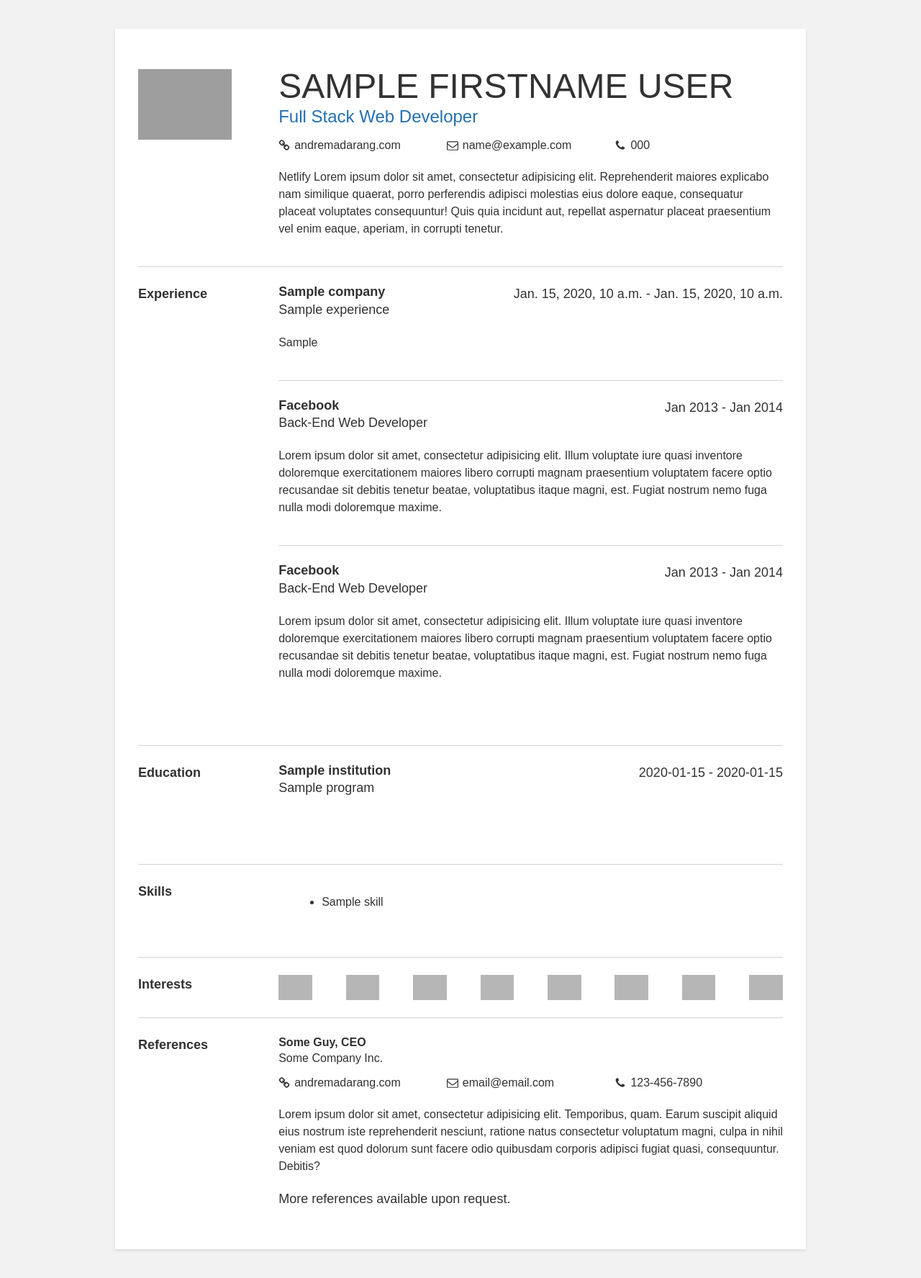
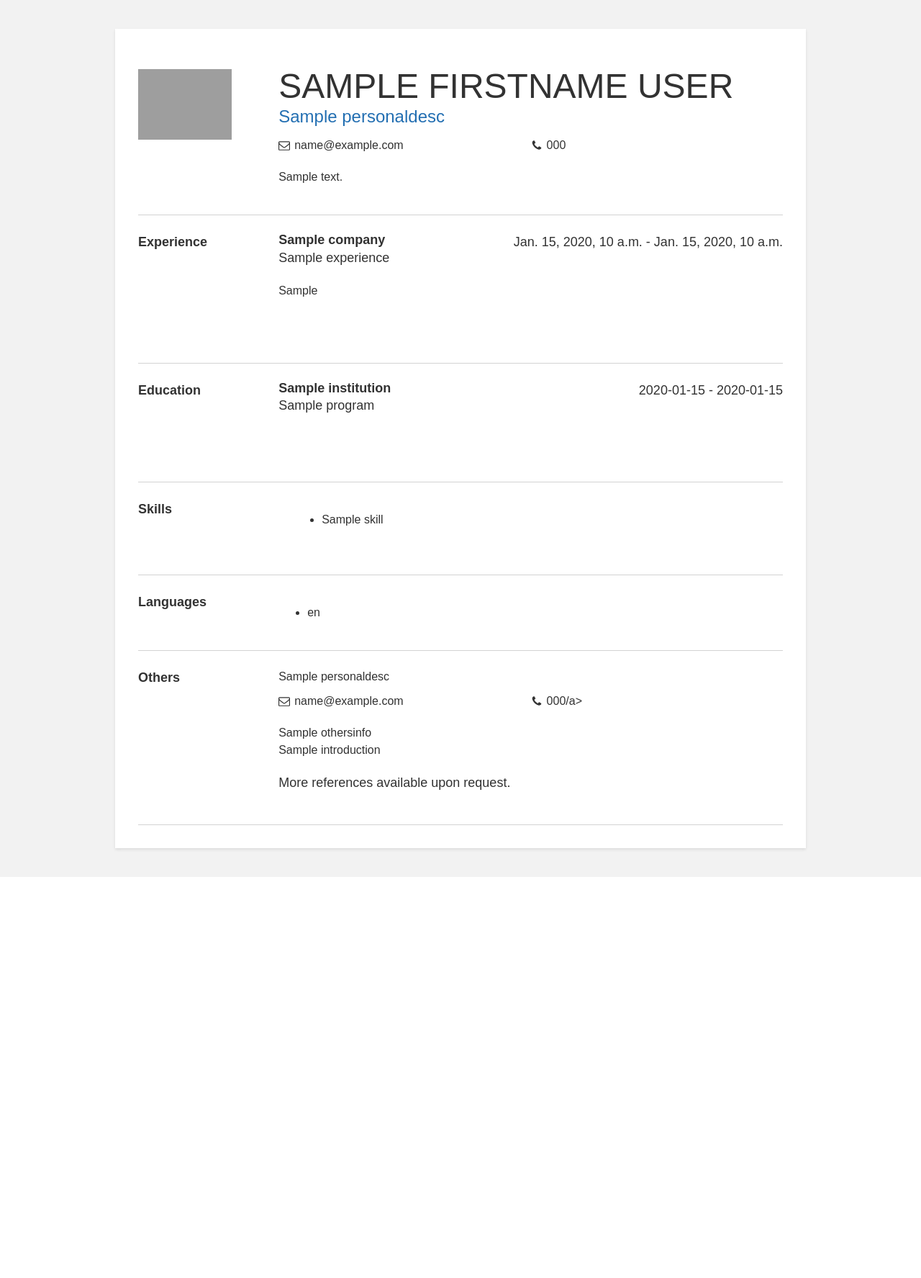
Before and after one commit to SevenSem/Resume, a Django app: template resume/templates/resumes/resume1.html in a window 1280 px wide. Shown: the whole page at 72% size. After the commit the page ends 1218 px from the top, so only its background shows below. Run offline with Django 3.2, Linux system fonts and the light colour scheme; the template is opened without the code that fills it: most values are stand-ins (such as "Sample title", 1, 10 or a date in 2020); grey boxes are pictures that could not be loaded.

Commit message:
resume update

```diff
--- a/resume/templates/resumes/resume1.html
+++ b/resume/templates/resumes/resume1.html
@@ -3,7 +3,8 @@
 {% load static %}
 <head>
   <meta charset="UTF-8">
-  <title>Andre's Resume</title>
+  <!-- Template 1 -->
+  <title>{{personalinfodata.firstname | upper}} {{personalinfodata.lastname | upper}}</title>
   <style>
      html {
         box-sizing: border-box;
@@ -200,12 +201,12 @@
       </div>
       <div>
         <div class="my-name">{{personalinfodata.firstname | upper}} {{personalinfodata.lastname | upper}}</div>
-        <div class="my-title">Full Stack Web Developer</div>
+        <div class="my-title">{{personaldesc.Job_title}}</div>
         <div class="links">
-          <div class="link-item">
+          <!-- <div class="link-item">
             <svg class="icon" viewBox="0 0 1792 1792" xmlns="http://www.w3.org/2000/svg"><path d="M1520 1216q0-40-28-68l-208-208q-28-28-68-28-42 0-72 32 3 3 19 18.5t21.5 21.5 15 19 13 25.5 3.5 27.5q0 40-28 68t-68 28q-15 0-27.5-3.5t-25.5-13-19-15-21.5-21.5-18.5-19q-33 31-33 73 0 40 28 68l206 207q27 27 68 27 40 0 68-26l147-146q28-28 28-67zm-703-705q0-40-28-68l-206-207q-28-28-68-28-39 0-68 27l-147 146q-28 28-28 67 0 40 28 68l208 208q27 27 68 27 42 0 72-31-3-3-19-18.5t-21.5-21.5-15-19-13-25.5-3.5-27.5q0-40 28-68t68-28q15 0 27.5 3.5t25.5 13 19 15 21.5 21.5 18.5 19q33-31 33-73zm895 705q0 120-85 203l-147 146q-83 83-203 83-121 0-204-85l-206-207q-83-83-83-203 0-123 88-209l-88-88q-86 88-208 88-120 0-204-84l-208-208q-84-84-84-204t85-203l147-146q83-83 203-83 121 0 204 85l206 207q83 83 83 203 0 123-88 209l88 88q86-88 208-88 120 0 204 84l208 208q84 84 84 204z"/></svg>
             <a href="http://google.ca">andremadarang.com</a>
-          </div>
+          </div> -->
           <div class="link-item">
             <svg class="icon" viewBox="0 0 1792 1792" xmlns="http://www.w3.org/2000/svg"><path d="M1664 1504v-768q-32 36-69 66-268 206-426 338-51 43-83 67t-86.5 48.5-102.5 24.5h-2q-48 0-102.5-24.5t-86.5-48.5-83-67q-158-132-426-338-37-30-69-66v768q0 13 9.5 22.5t22.5 9.5h1472q13 0 22.5-9.5t9.5-22.5zm0-1051v-24.5l-.5-13-3-12.5-5.5-9-9-7.5-14-2.5h-1472q-13 0-22.5 9.5t-9.5 22.5q0 168 147 284 193 152 401 317 6 5 35 29.5t46 37.5 44.5 31.5 50.5 27.5 43 9h2q20 0 43-9t50.5-27.5 44.5-31.5 46-37.5 35-29.5q208-165 401-317 54-43 100.5-115.5t46.5-131.5zm128-37v1088q0 66-47 113t-113 47h-1472q-66 0-113-47t-47-113v-1088q0-66 47-113t113-47h1472q66 0 113 47t47 113z"/></svg>
             <a href="mailto:{{personalinfodata.email}}">{{personalinfodata.email}}</a>
@@ -216,7 +217,7 @@
           </div>
         </div> <!-- end links -->
 
-        <p>Netlify Lorem ipsum dolor sit amet, consectetur adipisicing elit. Reprehenderit maiores explicabo nam similique quaerat, porro perferendis adipisci molestias eius dolore eaque, consequatur placeat voluptates consequuntur! Quis quia incidunt aut, repellat aspernatur placeat praesentium vel enim eaque, aperiam, in corrupti tenetur.</p>
+        <p>{{personaldesc.about}}</p>
       </div>
     </section>
 
@@ -237,31 +238,9 @@
           <p>{{experience.experienceInfo}} <p>
         </div> <!-- end job -->
         {% endfor %}
-        <div class="job">
-          <div class="job-title-container">
-            <div>
-              <div class="job-company">Facebook</div>
-              <div class="job-title">Back-End Web Developer</div>
-            </div>
-            <div>
-              Jan 2013 - Jan 2014
-            </div>
-          </div> <!-- end job-title container -->
-          <p>Lorem ipsum dolor sit amet, consectetur adipisicing elit. Illum voluptate iure quasi inventore doloremque exercitationem maiores libero corrupti magnam praesentium voluptatem facere optio recusandae sit debitis tenetur beatae, voluptatibus itaque magni, est. Fugiat nostrum nemo fuga nulla modi doloremque maxime.</p>
-        </div> <!-- end job -->
 
-        <div class="job">
-          <div class="job-title-container">
-            <div>
-              <div class="job-company">Facebook</div>
-              <div class="job-title">Back-End Web Developer</div>
-            </div>
-            <div>
-              Jan 2013 - Jan 2014
-            </div>
-          </div> <!-- end job-title container -->
-          <p>Lorem ipsum dolor sit amet, consectetur adipisicing elit. Illum voluptate iure quasi inventore doloremque exercitationem maiores libero corrupti magnam praesentium voluptatem facere optio recusandae sit debitis tenetur beatae, voluptatibus itaque magni, est. Fugiat nostrum nemo fuga nulla modi doloremque maxime.</p>
-        </div> <!-- end job -->
+
+
       </div>
     </section>
 
@@ -297,7 +276,7 @@
       </div>
     </section>
 
-    <section>
+    <!-- <section>
       <div class="section-title">Interests</div>
       <div class="interests-container">
         <img src="img/guitar.svg" alt="icon">
@@ -309,29 +288,40 @@
         <img src="img/video.svg" alt="icon">
         <img src="img/cutlery.svg" alt="icon">
       </div>
+    </section> -->
+
+    <section>
+      <div class="section-title">Languages</div>
+      <div class="interests-container">
+        {% for languages in languagedata %}
+          <ul>
+            <li>{{languages.language}}</li>
+          </ul>
+        {% endfor %}
+      </div>
     </section>
 
     <section>
-      <div class="section-title">References</div>
+      <div class="section-title">Others</div>
       <div>
-        <div class="job-company">Some Guy, CEO</div>
-        <div class="job-title">Some Company Inc.</div>
+        <!-- <div class="job-company">Some Guy, CEO</div> -->
+        <div class="job-title">{{personaldesc.Job_title}}</div>
         <div class="links">
-          <div class="link-item">
+          <!-- <div class="link-item">
             <svg class="icon" viewBox="0 0 1792 1792" xmlns="http://www.w3.org/2000/svg"><path d="M1520 1216q0-40-28-68l-208-208q-28-28-68-28-42 0-72 32 3 3 19 18.5t21.5 21.5 15 19 13 25.5 3.5 27.5q0 40-28 68t-68 28q-15 0-27.5-3.5t-25.5-13-19-15-21.5-21.5-18.5-19q-33 31-33 73 0 40 28 68l206 207q27 27 68 27 40 0 68-26l147-146q28-28 28-67zm-703-705q0-40-28-68l-206-207q-28-28-68-28-39 0-68 27l-147 146q-28 28-28 67 0 40 28 68l208 208q27 27 68 27 42 0 72-31-3-3-19-18.5t-21.5-21.5-15-19-13-25.5-3.5-27.5q0-40 28-68t68-28q15 0 27.5 3.5t25.5 13 19 15 21.5 21.5 18.5 19q33-31 33-73zm895 705q0 120-85 203l-147 146q-83 83-203 83-121 0-204-85l-206-207q-83-83-83-203 0-123 88-209l-88-88q-86 88-208 88-120 0-204-84l-208-208q-84-84-84-204t85-203l147-146q83-83 203-83 121 0 204 85l206 207q83 83 83 203 0 123-88 209l88 88q86-88 208-88 120 0 204 84l208 208q84 84 84 204z"/></svg>
             <a href="http://google.ca">andremadarang.com</a>
-          </div>
+          </div> -->
           <div class="link-item">
             <svg class="icon" viewBox="0 0 1792 1792" xmlns="http://www.w3.org/2000/svg"><path d="M1664 1504v-768q-32 36-69 66-268 206-426 338-51 43-83 67t-86.5 48.5-102.5 24.5h-2q-48 0-102.5-24.5t-86.5-48.5-83-67q-158-132-426-338-37-30-69-66v768q0 13 9.5 22.5t22.5 9.5h1472q13 0 22.5-9.5t9.5-22.5zm0-1051v-24.5l-.5-13-3-12.5-5.5-9-9-7.5-14-2.5h-1472q-13 0-22.5 9.5t-9.5 22.5q0 168 147 284 193 152 401 317 6 5 35 29.5t46 37.5 44.5 31.5 50.5 27.5 43 9h2q20 0 43-9t50.5-27.5 44.5-31.5 46-37.5 35-29.5q208-165 401-317 54-43 100.5-115.5t46.5-131.5zm128-37v1088q0 66-47 113t-113 47h-1472q-66 0-113-47t-47-113v-1088q0-66 47-113t113-47h1472q66 0 113 47t47 113z"/></svg>
-            <a href="mailto:email@email.com">email@email.com</a>
+            <a href="mailto:email@email.com">{{personalinfodata.email}} </a>
           </div>
           <div class="link-item">
             <svg  class="icon" viewBox="0 0 1792 1792" xmlns="http://www.w3.org/2000/svg"><path d="M1600 1240q0 27-10 70.5t-21 68.5q-21 50-122 106-94 51-186 51-27 0-53-3.5t-57.5-12.5-47-14.5-55.5-20.5-49-18q-98-35-175-83-127-79-264-216t-216-264q-48-77-83-175-3-9-18-49t-20.5-55.5-14.5-47-12.5-57.5-3.5-53q0-92 51-186 56-101 106-122 25-11 68.5-21t70.5-10q14 0 21 3 18 6 53 76 11 19 30 54t35 63.5 31 53.5q3 4 17.5 25t21.5 35.5 7 28.5q0 20-28.5 50t-62 55-62 53-28.5 46q0 9 5 22.5t8.5 20.5 14 24 11.5 19q76 137 174 235t235 174q2 1 19 11.5t24 14 20.5 8.5 22.5 5q18 0 46-28.5t53-62 55-62 50-28.5q14 0 28.5 7t35.5 21.5 25 17.5q25 15 53.5 31t63.5 35 54 30q70 35 76 53 3 7 3 21z"/></svg>
-            <a href="tel:123-456-7890">123-456-7890</a>
+            <a href="tel:123-456-7890">{{personalinfodata.phone}}/a>
           </div>
         </div> <!-- end links -->
 
-        <p class="reference-details">Lorem ipsum dolor sit amet, consectetur adipisicing elit. Temporibus, quam. Earum suscipit aliquid eius nostrum iste reprehenderit nesciunt, ratione natus consectetur voluptatum magni, culpa in nihil veniam est quod dolorum sunt facere odio quibusdam corporis adipisci fugiat quasi, consequuntur. Debitis?</p>
+        <p class="reference-details">{{othersinfo.title}}<br>{{othersinfo.introduction}}</p>
 
         <div class="reference">More references available upon request.</div>
       </div>
--- a/resume/templates/resumes/resume2.html
+++ b/resume/templates/resumes/resume2.html
@@ -4,6 +4,7 @@
 <head>
 
 	<title>{{personalinfodata.firstname | upper}} {{personalinfodata.lastname | upper}}</title>
+	<!-- Template 3 -->
 	<meta http-equiv="content-type" content="text/html; charset=utf-8" />
 
 	<meta name="keywords" content="" />
@@ -402,11 +403,13 @@
 							<div class="yui-u first">
 								<h2>Education</h2>
 							</div>
+							{% for education in educationalinfodata %}
 							<div class="yui-u">
 								<h2>{{education.institution}}</h2>
 								<h3>{{education.program}}|{{education.edate1}} - {{education.edate2}}<strong>4.0
 										GPA</strong> </h3>
 							</div>
+							{% endfor %}
 						</div>
 						<!--// .yui-gf -->
 
```
Also changed, not shown: resume/templates/resumes/resume3.html (+13 -8 lines).
